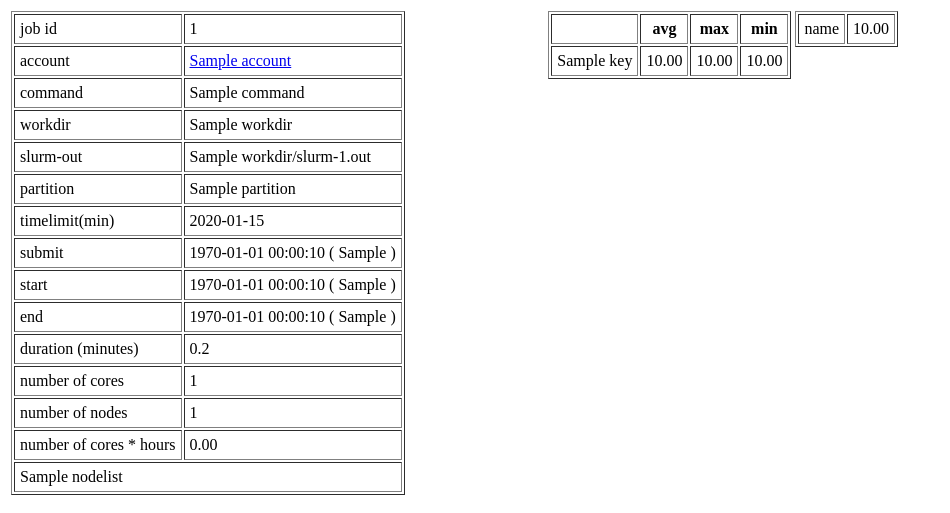
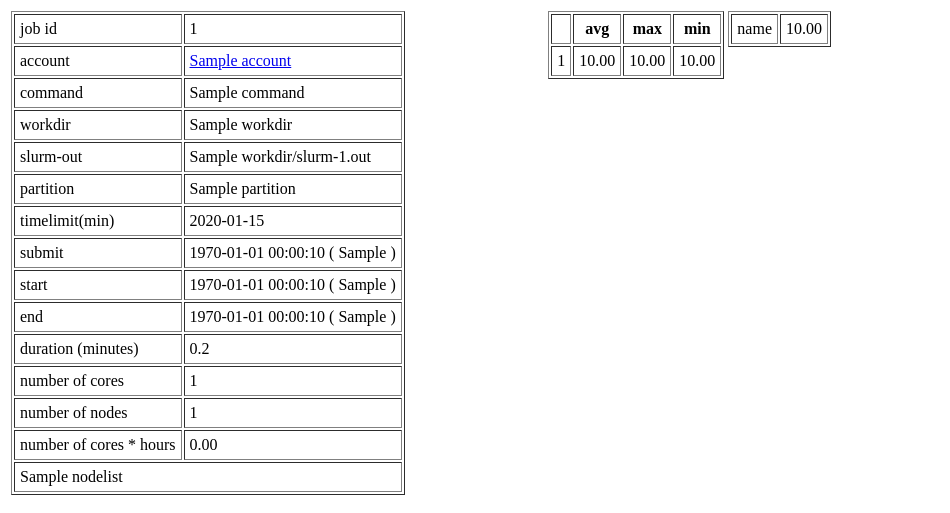
Before and after one commit to srcc-msu/job_statistics, a Flask app: template modules/jd/templates/jd.html in a window 1280 px wide. Shown: the top 513 px of the page, without its empty margins (0-950 px from the left). Run offline with Flask 2, Linux system fonts and the light colour scheme; the template is opened without the code that fills it: most values are stand-ins (such as "Sample title", 1, 10 or a date in 2020); data that the repository does not hold is empty; parts of the project's set-up code (start-up, migrations or seed data) failed here and were passed over; some libraries are stand-ins or nearby versions.

Commit message:
fix sensor namesfor jd, increase task limit for account job table

```diff
--- a/modules/jd/templates/jd.html
+++ b/modules/jd/templates/jd.html
@@ -116,17 +116,17 @@
 			<td valign="top">
 				<table border="1" cellpadding="5">
 					<tr><th></th><th>avg</th><th>max</th><th>min</th></tr>
-					{% for key in app_config.monitoring.SENSOR_LIST %}
+					{% for sensor in app_config.monitoring.SENSOR_LIST %}
 						<tr>
-							<td> {{ key }} </td>
-							<td style="background-color: {{ get_color(key, monitoring['avg'][key]) }} ">
-								{{ monitoring["avg"][key]| float2  }}
+							<td> {{ app_config.monitoring.SENSOR_INFO[sensor][0] }} </td>
+							<td style="background-color: {{ get_color(sensor, monitoring['avg'][sensor]) }} ">
+								{{ monitoring["avg"][sensor]| float2  }}
 							</td>
-							<td style="background-color: {{ get_color(key, monitoring['max'][key]) }} ">
-								{{ monitoring["max"][key]| float2  }}
+							<td style="background-color: {{ get_color(sensor, monitoring['max'][sensor]) }} ">
+								{{ monitoring["max"][sensor]| float2  }}
 							</td>
-							<td style="background-color: {{ get_color(key, monitoring['min'][key]) }} ">
-								{{ monitoring["min"][key]| float2  }}
+							<td style="background-color: {{ get_color(sensor, monitoring['min'][sensor]) }} ">
+								{{ monitoring["min"][sensor]| float2  }}
 							</td>
 						</tr>
 					{% endfor %}
--- a/modules/job_table/controllers.py
+++ b/modules/job_table/controllers.py
@@ -50,6 +50,7 @@ def apply_general_filters(query: BaseQuery, accounts: str, limit) -> BaseQuery:
 	if accounts is not None:
 		accounts = accounts.split(",")
 		query = query.filter(Job.account.in_(accounts))
+		return query.order_by(Job.t_end.desc()).limit(limit*10) # TODO: remember?
 
 	return query.order_by(Job.t_end.desc()).limit(limit)
 
```
